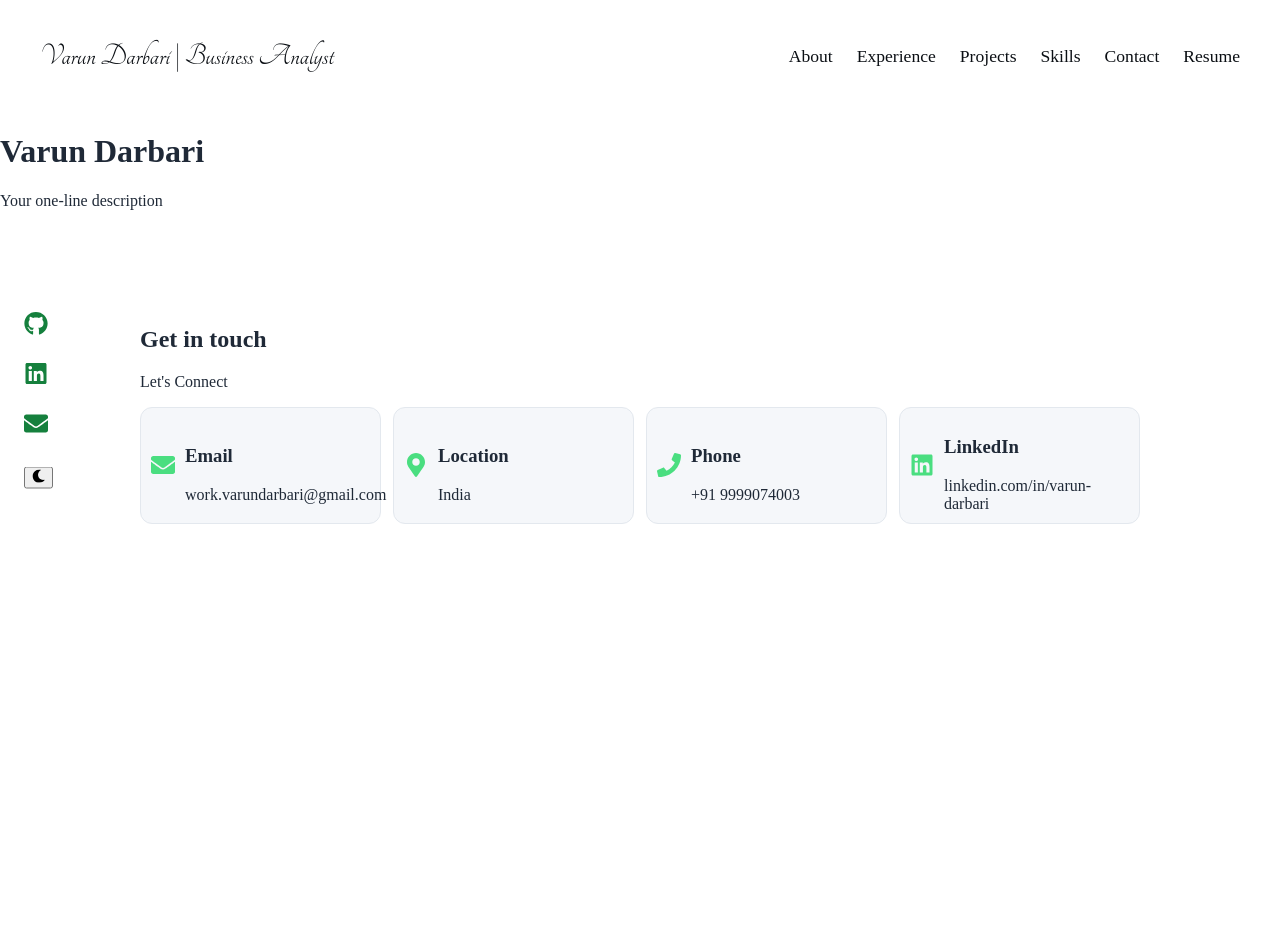
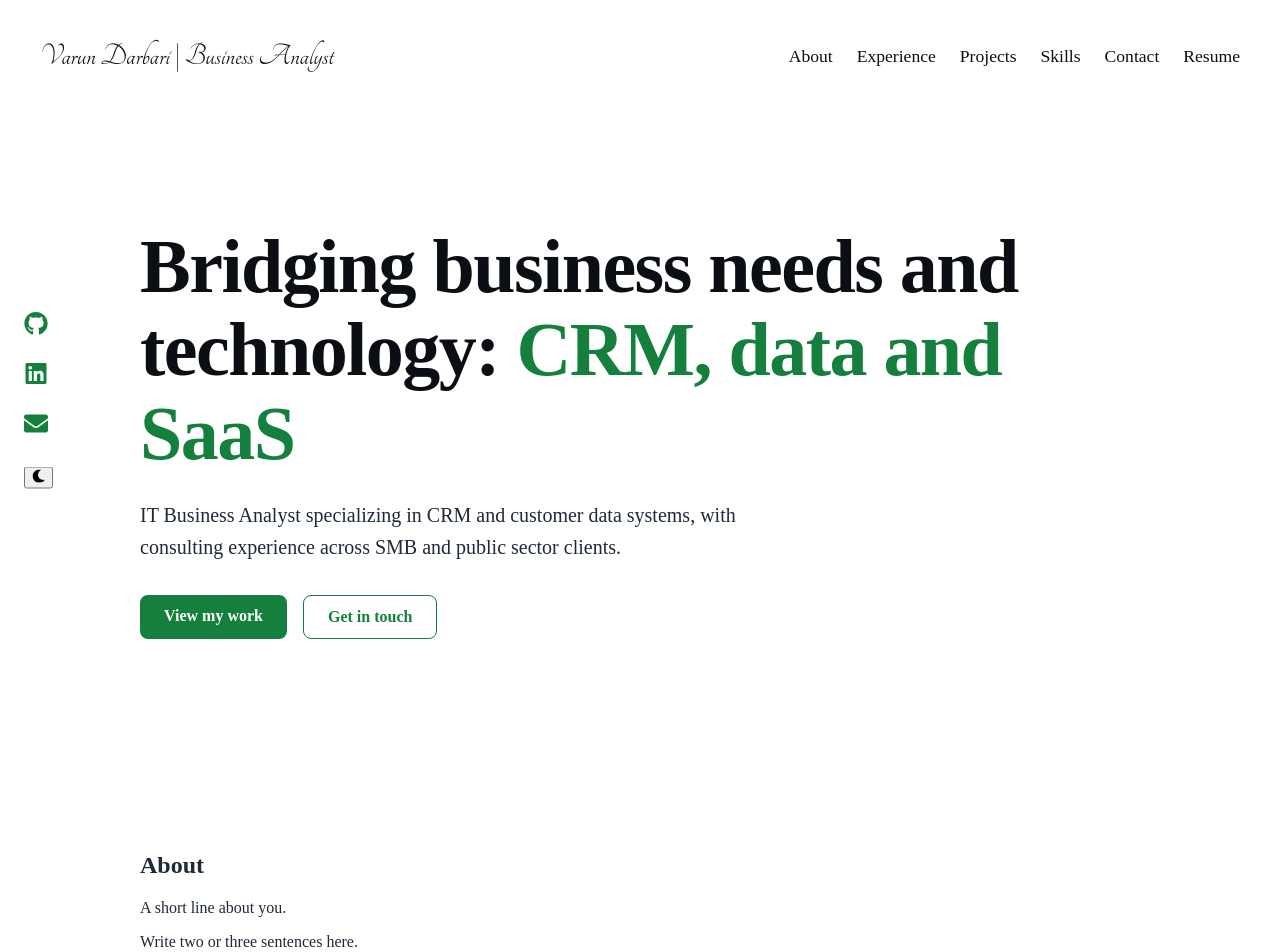
Before and after one commit to Darbari-V/VarunDarbari.github.io, a React (Vite) app: page / in a window 1280 px wide. Shown: the top 952 px of the page. Before the commit the page ends 800 px from the top, so only its background shows below. Built offline with nearby package versions, Linux system fonts and the light colour scheme.

Commit message:
Add Hero and Section Updates

```diff
--- a/src/App.css
+++ b/src/App.css
@@ -107,3 +107,87 @@
   color: var(--accent);
   transform: scale(1.2);
 }
+
+.section {
+  padding: 80px 24px;
+  max-width: 1000px;
+  margin: 0 auto;
+  scroll-margin-top: 100px;
+}
+
+.hero {
+  min-height: 80vh;
+  display: flex;
+  flex-direction: column;
+  justify-content: center;
+  padding: 0 24px;
+  max-width: 1000px;
+  margin: 0 auto;
+}
+
+.hero h1 {
+  font-size: clamp(2.5rem, 7vw, 4.75rem);
+  font-weight: 800;
+  line-height: 1.1;
+  letter-spacing: -0.02em;
+  margin: 0 0 24px;
+  color: var(--text-h);
+}
+
+.hero-highlight {
+  color: var(--accent);
+}
+
+.hero-tagline {
+  font-size: 1.25rem;
+  line-height: 1.6;
+  max-width: 620px;
+  color: var(--text);
+  margin: 0;
+}
+
+.hero-proof {
+  display: flex;
+  flex-wrap: wrap;
+  gap: 10px;
+  list-style: none;
+  padding: 0;
+  margin: 28px 0 0;
+}
+
+.hero-proof li {
+  padding: 6px 14px;
+  border: 1px solid var(--border);
+  border-radius: 999px;
+  font-size: 0.95rem;
+  color: var(--text);
+}
+
+.hero-actions {
+  display: flex;
+  flex-wrap: wrap;
+  gap: 16px;
+  margin-top: 32px;
+}
+
+.btn {
+  padding: 12px 24px;
+  border-radius: 8px;
+  text-decoration: none;
+  font-weight: 600;
+  transition: transform 0.2s;
+}
+
+.btn:hover {
+  transform: translateY(-2px);
+}
+
+.btn-primary {
+  background: var(--accent);
+  color: var(--bg);
+}
+
+.btn-secondary {
+  border: 1px solid var(--accent);
+  color: var(--accent);
+}
--- a/src/App.jsx
+++ b/src/App.jsx
@@ -2,7 +2,7 @@ import Header from './components/Header'
 import Hero from './components/Hero'
 import SocialSidebar from './components/SocialSidebar'
 import Contact from './components/Contact'
-
+import Section from './components/Section'
 import './App.css'
 
 function App() {
@@ -11,6 +11,21 @@ function App() {
       <Header />
       <SocialSidebar />
       <Hero/>
+        <Section id="about" title="About" intro="A short line about you.">
+          <p>Write two or three sentences here.</p>
+        </Section>
+
+        <Section id="experience" title="Experience">
+          <p>Coming soon.</p>
+        </Section>
+
+        <Section id="projects" title="Projects">
+          <p>Coming soon.</p>
+        </Section>
+
+        <Section id="skills" title="Skills">
+          <p>Coming soon.</p>
+        </Section>
       <Contact/>
     </div>
     )
--- a/src/components/Hero.jsx
+++ b/src/components/Hero.jsx
@@ -1,10 +1,22 @@
+
+const tools = ['Salesforce', 'HubSpot', 'Gainsight', 'Jira']
 
 function Hero(){
     return (
-    <div>
-        <h1>Varun Darbari</h1>
-        <p>Your one-line description</p>
-    </div>
+    <section className="hero">
+      <h1>
+        Bridging business needs and technology:{' '}
+        <span className="hero-highlight">CRM, data and SaaS</span>
+      </h1>
+      <p className="hero-tagline">
+        IT Business Analyst specializing in CRM and customer data systems, with
+        consulting experience across SMB and public sector clients.
+      </p>
+      <div className="hero-actions">
+        <a className="btn btn-primary" href="#projects">View my work</a>
+        <a className="btn btn-secondary" href="#contact">Get in touch</a>
+      </div>
+    </section>
     )
 }
 
--- /dev/null
+++ b/src/components/Section.jsx
@@ -0,0 +1,11 @@
+function Section({ id, title, intro, children }) {
+  return (
+    <section id={id} className="section">
+      <h2 className="section-title">{title}</h2>
+      <p className="section-intro">{intro}</p>
+      {children}
+    </section>
+  );
+}
+
+export default Section;
```
